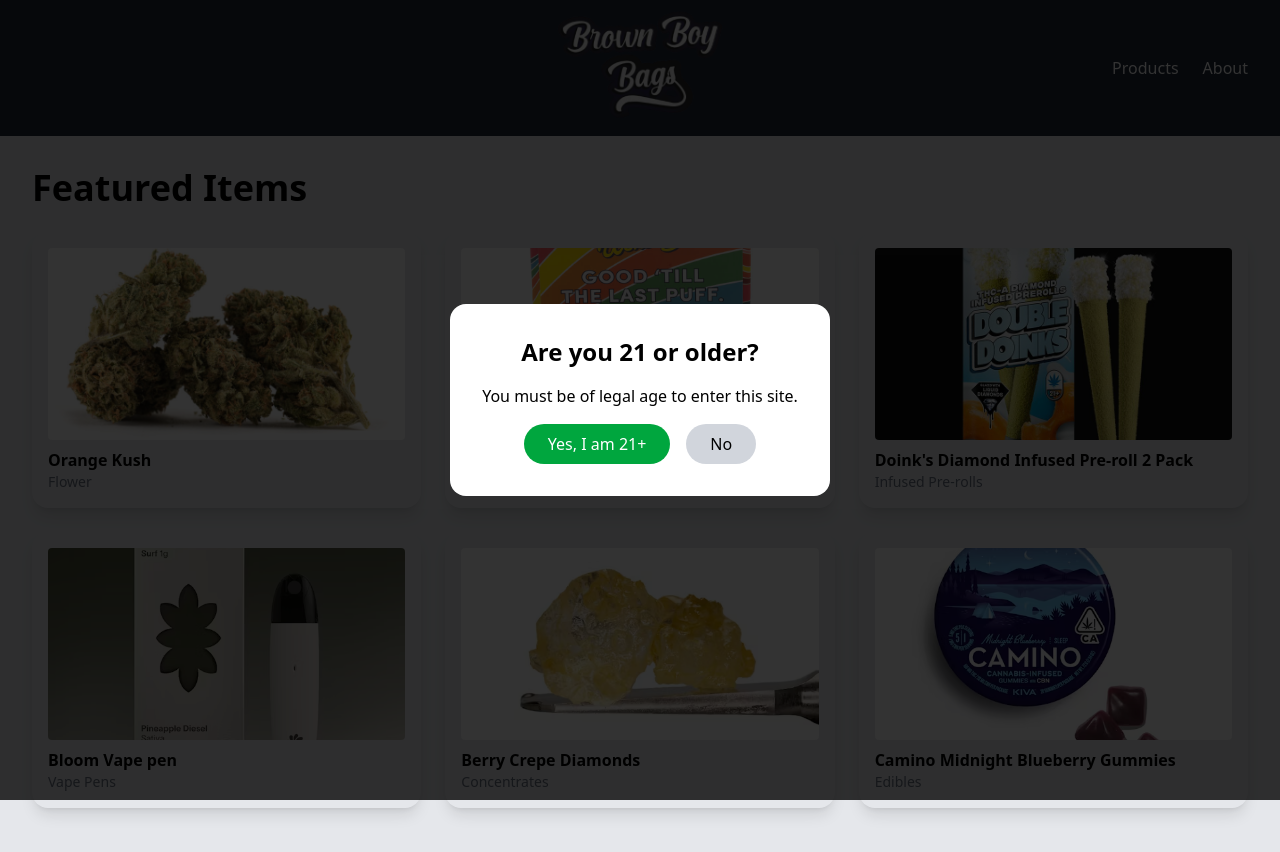
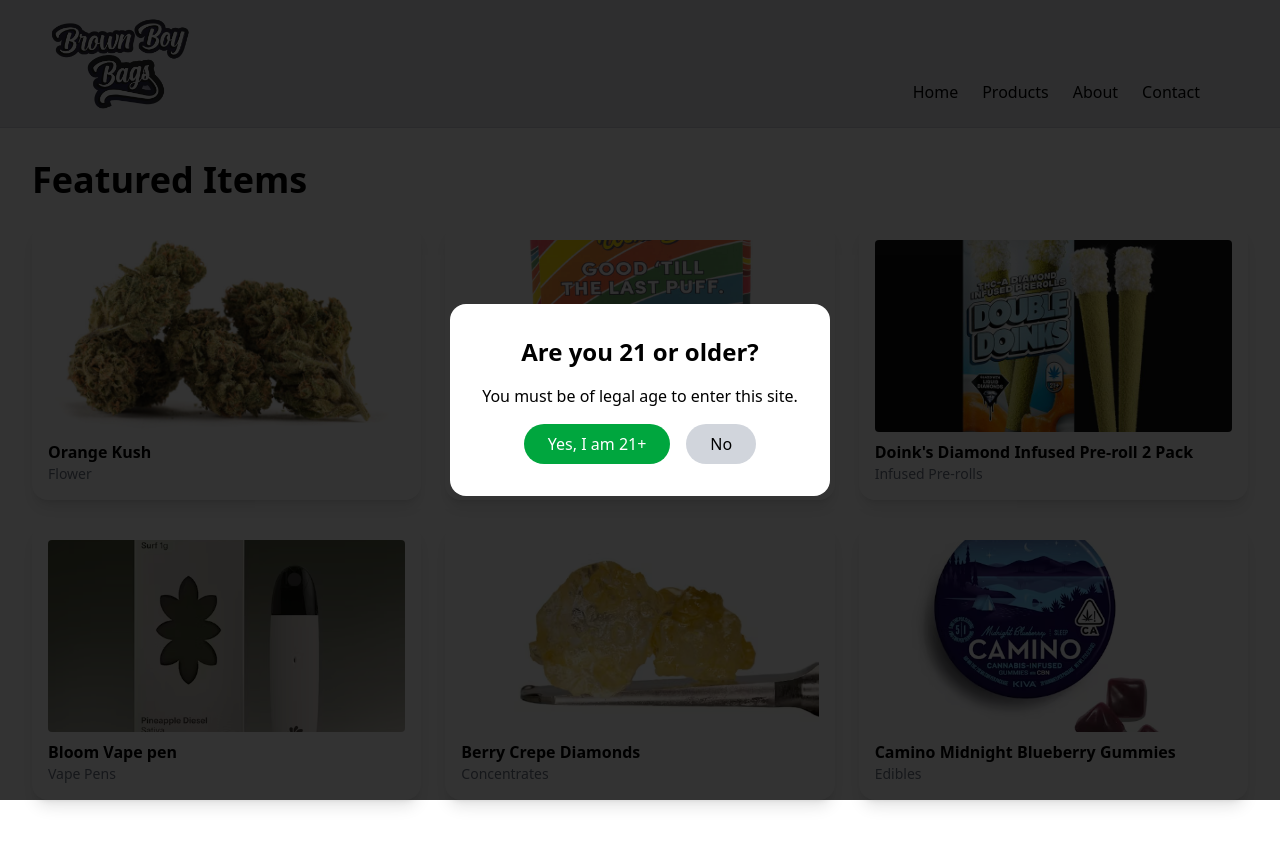
Before and after one commit to jchoi4497/brownboybags, a Vue app: page / in a window 1280 px wide. Shown: the top 852 px of the page. Built offline with nearby package versions, Linux system fonts and the light colour scheme.

Commit message:
cropped logo and made colors consistent

```diff
--- a/src/App.vue
+++ b/src/App.vue
@@ -11,7 +11,11 @@
     <HeroLogo />
 
     <nav
-      class="bg-gray-800 text-white py-14 px-8 flex justify-end gap-6 items-center relative z-10"
+      class="bg-gray-200 border-b border-gray-300 text-black h-32 flex justify-end relative z-10"
+    >
+      <div class="flex mt-20 gap-6 px-20">
+        <router-link to="/" class="transition transform hover:scale-105"
+          >Home</router-link
         >
         <router-link to="/products" class="transition transform hover:scale-105"
           >Products</router-link
@@ -19,6 +23,10 @@
         <router-link to="/about" class="transition transform hover:scale-105"
           >About</router-link
         >
+        <router-link to="/contact" class="transition transform hover:scale-105"
+          >Contact</router-link
+        >
+      </div>
     </nav>
     <router-view />
   </div>
--- a/src/components/HeroLogo.vue
+++ b/src/components/HeroLogo.vue
@@ -1,17 +1,17 @@
 <template>
-  <div
-    class="absolute top-0 left-1/2 transform -translate-x-1/2 -translate-y-8 z-20"
-  >
+  <!-- Outer div just for positioning, not clickable -->
+  <div class="absolute top-4 left-10 z-20">
+    <!-- Router-link wraps only the image -->
     <router-link to="/">
       <img
         src="/Logo/bbbLogo.png"
         alt="Brown Boy Bags"
-        class="h-64 md:h-72 w-auto object-contain"
+        class="h-24 w-auto object-contain cursor-pointer hover:scale-105 transition"
       />
     </router-link>
   </div>
 </template>
 
 <script setup>
-// Nothing needed here unless you want props or dynamic sizes
+// Nothing needed here
 </script>
--- a/src/router/index.js
+++ b/src/router/index.js
@@ -1,8 +1,10 @@
 import { createRouter, createWebHistory } from "vue-router";
 import Home from "../views/Home.vue";
 import Categories from "../views/Categories.vue";
+import ProductDetails from "../views/ProductDetails.vue";
 import About from "../views/About.vue";
 import SorryPage from "../views/SorryPage.vue";
+import ContactPage from "../views/ContactPage.vue";
 
 const routes = [
   { path: "/", name: "Home", component: Home },
@@ -16,9 +18,10 @@
   {
     path: "/products/:category/:id",
     name: "ProductDetails",
-    component: () => import("../views/ProductDetails.vue"),
+    component: ProductDetails,
   },
   { path: "/about", name: "About", component: About },
+  { path: "/contact", name: "Contact", component: ContactPage },
   { path: "/sorry", component: SorryPage },
 ];
 
--- a/src/views/Categories.vue
+++ b/src/views/Categories.vue
@@ -37,7 +37,7 @@
           v-for="category in categories"
           :key="category.id"
           :to="`/products/${category.name}`"
-          class="px-3 py-1 border rounded-lg bg-gray-100 hover:bg-gray-200 cursor-pointer hover:bg-green-100 transition flex flex-col items-center shadow-lg transform hover:scale-105"
+          class="px-3 py-1 border rounded-lg bg-gray-200 hover:bg-gray-200 cursor-pointer hover:bg-green-100 transition flex flex-col items-center shadow-lg transform hover:scale-105"
           :class="{
             'bg-green-200 border-green-400':
               route.params.category === category.name,
--- /dev/null
+++ b/src/views/ContactPage.vue
@@ -0,0 +1,12 @@
+<script setup>
+// No JS needed for this simple page
+</script>
+
+<template>
+  <div class="">
+    <div class="bg-white p-6 max-w-xl mx-auto rounded-2xl shadow-lg mt-8">
+      <h1 class="text-3xl font-bold mb-4 text-sky-600">Contact Me</h1>
+      <p class="text-gray-700 mb-2">Email: BBB@</p>
+    </div>
+  </div>
+</template>
--- a/src/views/Home.vue
+++ b/src/views/Home.vue
@@ -22,7 +22,7 @@
 </script>
 
 <template>
-  <div class="p-8 bg-gray-200 min-h-screen pb-36 overscroll-contain">
+  <div class="p-8 bg-white min-h-screen pb-36 overscroll-contain">
     <h1 class="text-4xl font-bold mb-6">Featured Items</h1>
 
     <!-- Grid layout for featured Products -->
--- a/src/views/SorryPage.vue
+++ b/src/views/SorryPage.vue
@@ -1,6 +1,6 @@
 <template>
   <div
-    class="h-screen flex flex-col items-center justify-center bg-gray-100 text-center p-4"
+    class="h-screen flex flex-col items-center justify-center bg-gray-200 text-center p-4"
   >
     <h1 class="text-4xl font-bold mb-4 text-red-600">Sorry!</h1>
     <p class="text-lg mb-6">
```
Also changed, not shown: public/Logo/bbbLogo.png. Lines whose indentation alone changed are shown as unchanged.
